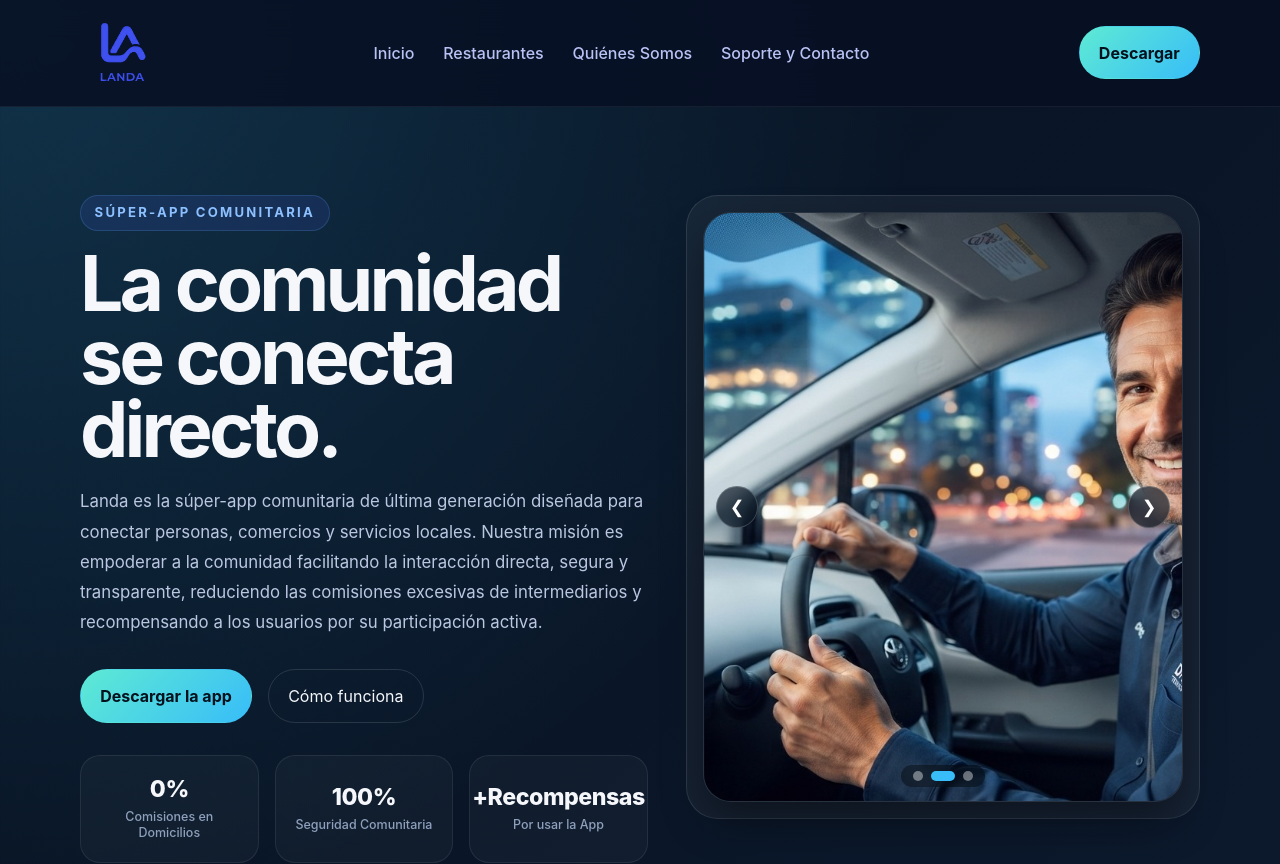
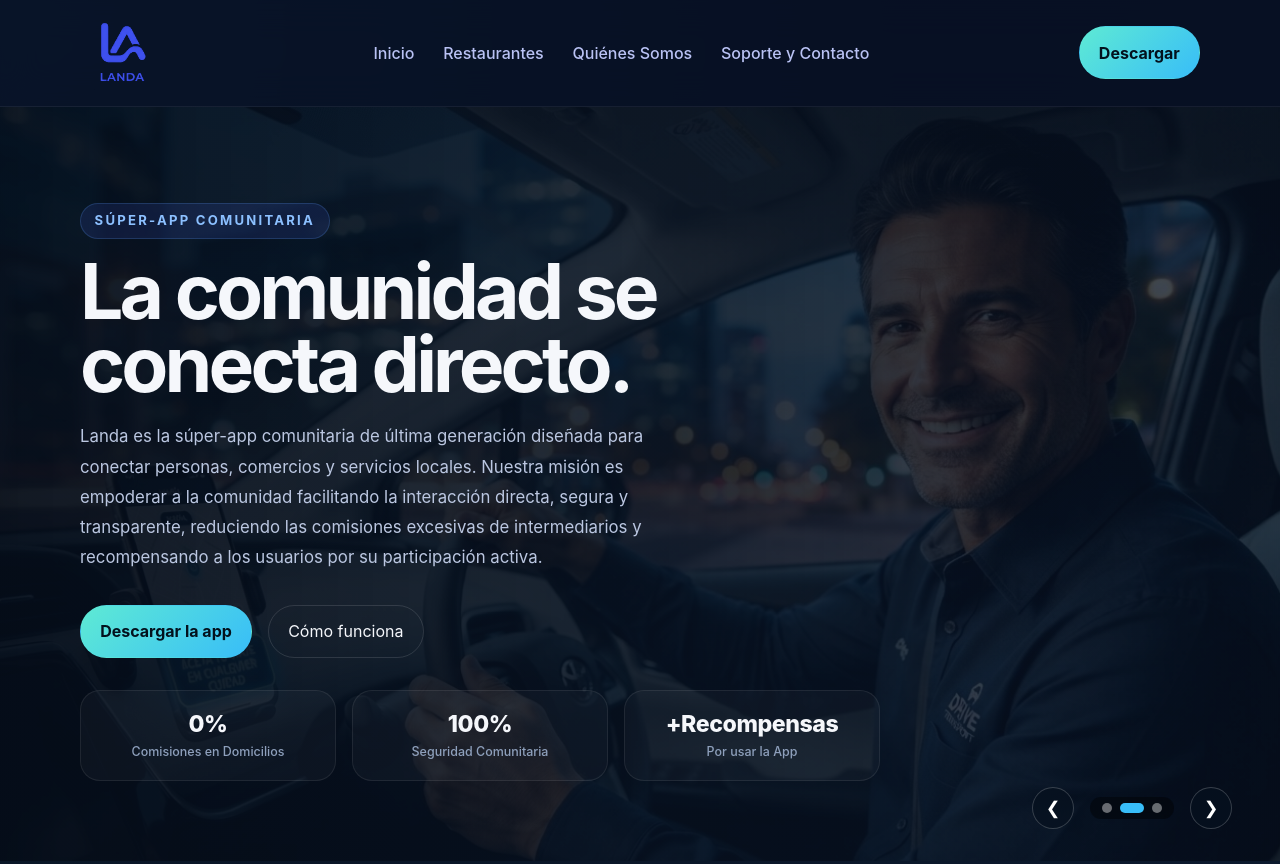
Before and after one commit to Dtecnisoft/landa, a React (Vite) app: page / in a window 1280 px wide. Shown: the top 864 px of the page. Built offline with nearby package versions, Linux system fonts and the light colour scheme; the HTML template or start-up script is replaced by a standard one.

Commit message:
feat: transform hero section to use full-width background carousel with smooth crossfade

```diff
--- a/index.html
+++ b/index.html
@@ -5,7 +5,7 @@
   <meta charset="UTF-8" />
   <meta name="viewport" content="width=device-width, initial-scale=1.0" />
   <title>Landa</title>
-  <meta name="description" content="Página convertida a React + CSS" />
+  <meta name="description" content="Página oficial de Landa App" />
   <link rel="icon" type="image/png" href="/src/assets/images/L.png" />
 </head>
 
--- a/src/components/Portada.jsx
+++ b/src/components/Portada.jsx
@@ -17,7 +17,7 @@ function Portada() {
     if (isHovered) return;
     const interval = setInterval(() => {
       setCurrentIndex((prevIndex) => (prevIndex + 1) % images.length);
-    }, 4000);
+    }, 5000);
     return () => clearInterval(interval);
   }, [isHovered, images.length]);
 
@@ -30,9 +30,27 @@ function Portada() {
   };
 
   return (
-    <section className="hero">
-      <div className="container hero-grid">
-        <div className="hero-copy">
+    <section
+      className="hero hero-with-bg-carousel"
+      onMouseEnter={() => setIsHovered(true)}
+      onMouseLeave={() => setIsHovered(false)}
+    >
+      {/* Background carousel slides */}
+      <div className="hero-bg-carousel">
+        {images.map((img, idx) => (
+          <div
+            key={idx}
+            className={`hero-bg-slide ${currentIndex === idx ? 'active' : ''}`}
+            style={{ backgroundImage: `url(${img.src})` }}
+            aria-label={img.alt}
+          />
+        ))}
+        {/* Dark gradient overlay for optimal text contrast */}
+        <div className="hero-bg-overlay" />
+      </div>
+
+      <div className="container hero-content-relative">
+        <div className="hero-copy hero-copy-full">
           <span className="eyebrow">SÚPER-APP COMUNITARIA</span>
           <h1>La comunidad se conecta directo.</h1>
           <p>
@@ -58,40 +76,16 @@ function Portada() {
             </div>
           </div>
         </div>
-        <div className="hero-image-panel">
-          <div
-            className="hero-carousel"
-            onMouseEnter={() => setIsHovered(true)}
-            onMouseLeave={() => setIsHovered(false)}
-          >
-            <div
-              className="hero-carousel-slides"
-              style={{ transform: `translateX(-${currentIndex * 100}%)` }}
-            >
-              {images.map((img, idx) => (
-                <img
-                  key={idx}
-                  src={img.src}
-                  alt={img.alt}
-                  className="hero-carousel-slide"
-                />
-              ))}
       </div>
 
+      {/* Discrete Carousel controls overlay */}
+      <div className="hero-bg-controls">
         <button
           className="carousel-btn prev"
           onClick={handlePrev}
           aria-label="Imagen anterior"
         >
           &#10094;
-            </button>
-
-            <button
-              className="carousel-btn next"
-              onClick={handleNext}
-              aria-label="Siguiente imagen"
-            >
-              &#10095;
         </button>
 
         <div className="carousel-dots">
@@ -104,8 +98,14 @@ function Portada() {
             />
           ))}
         </div>
-          </div>
-        </div>
+
+        <button
+          className="carousel-btn next"
+          onClick={handleNext}
+          aria-label="Siguiente imagen"
+        >
+          &#10095;
+        </button>
       </div>
     </section>
   );
--- a/src/index.css
+++ b/src/index.css
@@ -408,34 +408,81 @@ button {
   border-radius: 2rem;
 }
 
-.hero-carousel {
+/* Full Background Hero Carousel Styles */
+.hero-with-bg-carousel {
   position: relative;
+  overflow: hidden;
+  min-height: 88vh;
+  display: flex;
+  flex-direction: column;
+  justify-content: center;
+  padding: 6rem 0 5rem;
+}
+
+.hero-bg-carousel {
+  position: absolute;
+  top: 0;
+  left: 0;
   width: 100%;
-  max-width: 580px;
-  border-radius: 1.75rem;
-  overflow: hidden;
-  box-shadow: 0 20px 40px rgba(0, 0, 0, 0.4);
-  border: 1px solid rgba(255, 255, 255, 0.1);
-  background: rgba(10, 20, 35, 0.6);
-}
-
-.hero-carousel-slides {
-  display: flex;
-  transition: transform 0.5s cubic-bezier(0.4, 0, 0.2, 1);
+  height: 100%;
+  z-index: 1;
+}
+
+.hero-bg-slide {
+  position: absolute;
+  top: 0;
+  left: 0;
   width: 100%;
-}
-
-.hero-carousel-slide {
-  min-width: 100%;
-  height: auto;
-  object-fit: cover;
-  display: block;
-}
-
-.carousel-btn {
+  height: 100%;
+  background-size: cover;
+  background-position: center;
+  opacity: 0;
+  transition: opacity 1.4s ease-in-out, transform 6s ease-out;
+  transform: scale(1.06);
+}
+
+.hero-bg-slide.active {
+  opacity: 1;
+  transform: scale(1);
+}
+
+.hero-bg-overlay {
   position: absolute;
-  top: 50%;
-  transform: translateY(-50%);
+  top: 0;
+  left: 0;
+  width: 100%;
+  height: 100%;
+  background: linear-gradient(
+    90deg,
+    rgba(5, 13, 25, 0.95) 0%,
+    rgba(7, 17, 31, 0.88) 50%,
+    rgba(7, 17, 31, 0.75) 100%
+  );
+  z-index: 2;
+}
+
+.hero-content-relative {
+  position: relative;
+  z-index: 3;
+}
+
+.hero-copy-full {
+  max-width: 800px;
+}
+
+.hero-bg-controls {
+  position: absolute;
+  bottom: 2rem;
+  right: 3rem;
+  display: flex;
+  align-items: center;
+  gap: 1rem;
+  z-index: 4;
+}
+
+.hero-bg-controls .carousel-btn {
+  position: static;
+  transform: none;
   background: rgba(7, 17, 31, 0.65);
   backdrop-filter: blur(8px);
   -webkit-backdrop-filter: blur(8px);
@@ -448,33 +495,21 @@ button {
   align-items: center;
   justify-content: center;
   cursor: pointer;
-  z-index: 10;
   transition: all 0.2s ease;
   font-size: 1.1rem;
 }
 
-.carousel-btn:hover {
+.hero-bg-controls .carousel-btn:hover {
   background: rgba(94, 165, 255, 0.85);
   border-color: rgba(255, 255, 255, 0.6);
-  transform: translateY(-50%) scale(1.08);
-}
-
-.carousel-btn.prev {
-  left: 12px;
-}
-
-.carousel-btn.next {
-  right: 12px;
-}
-
-.carousel-dots {
-  position: absolute;
-  bottom: 14px;
-  left: 50%;
-  transform: translateX(-50%);
+  transform: scale(1.1);
+}
+
+.hero-bg-controls .carousel-dots {
+  position: static;
+  transform: none;
   display: flex;
   gap: 8px;
-  z-index: 10;
   background: rgba(0, 0, 0, 0.4);
   padding: 6px 12px;
   border-radius: 999px;
@@ -497,6 +532,27 @@ button {
   background: #38bdf8;
   width: 24px;
   border-radius: 999px;
+}
+
+@media (max-width: 768px) {
+  .hero-with-bg-carousel {
+    min-height: auto;
+    padding: 5rem 0 6rem;
+  }
+
+  .hero-bg-overlay {
+    background: linear-gradient(
+      180deg,
+      rgba(5, 13, 25, 0.94) 0%,
+      rgba(7, 17, 31, 0.90) 100%
+    );
+  }
+
+  .hero-bg-controls {
+    right: 50%;
+    transform: translateX(50%);
+    bottom: 1.2rem;
+  }
 }
 
 .eyebrow {
```
Lines whose indentation alone changed are shown as unchanged.
